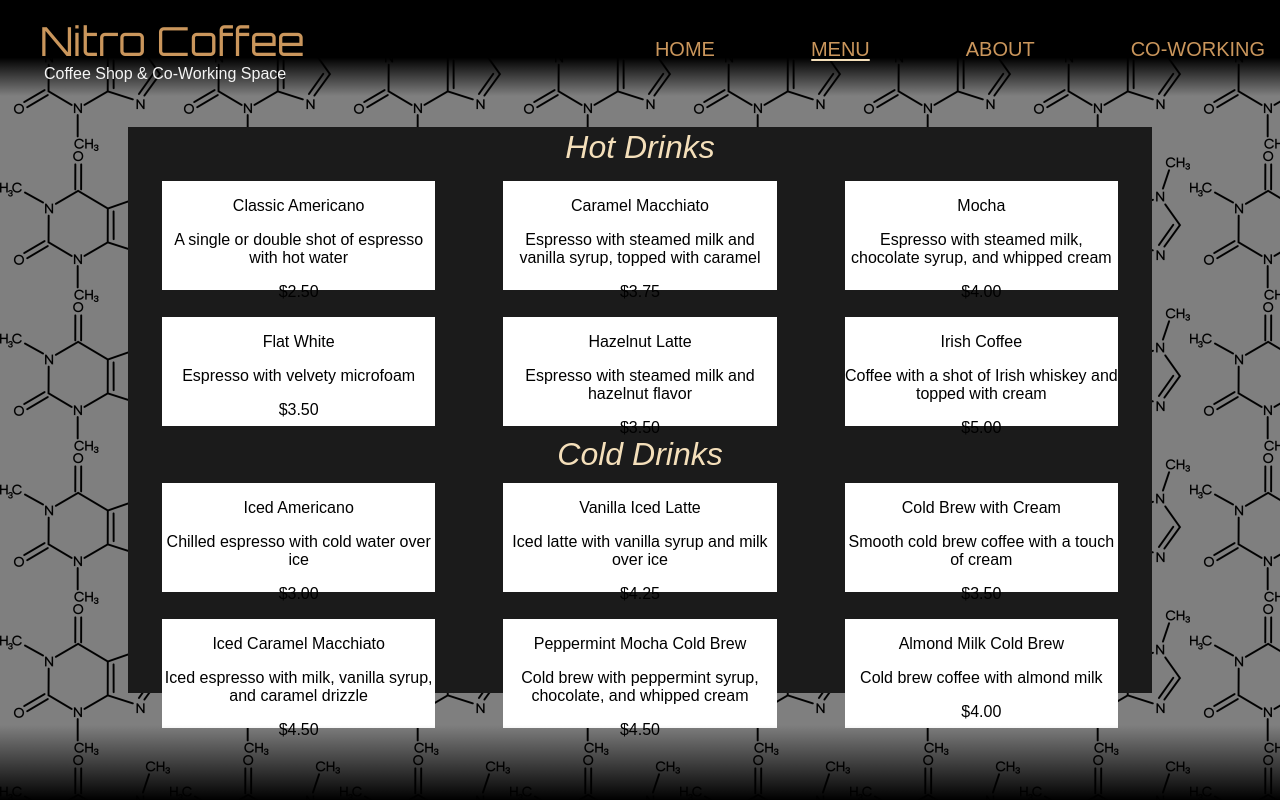
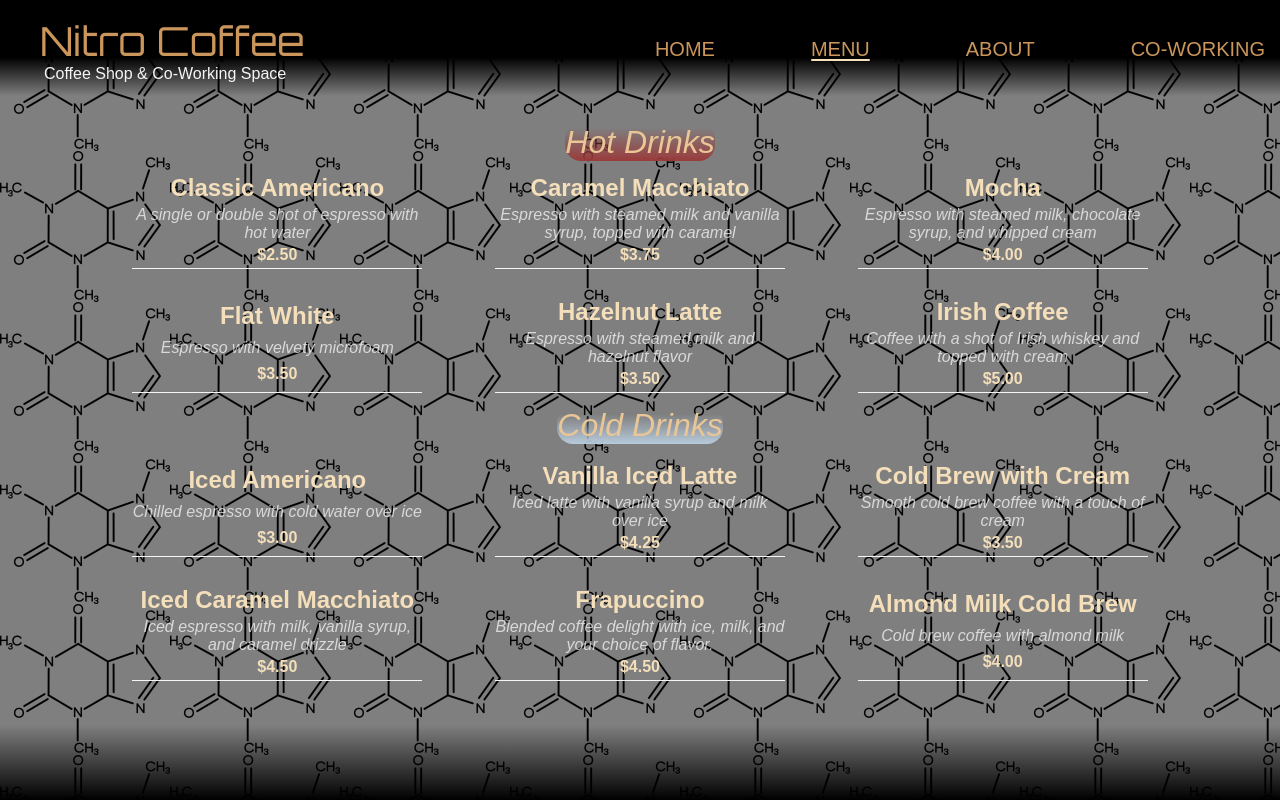
Before and after one commit to Chinchilla15/Restaurant-Page, a website built with webpack: page dist/index.html in a window 1280 px wide. Both pictures are taken after a click on the button "Menu". Built offline with nearby package versions, Linux system fonts and the light colour scheme; files whose address does not match are found by name; a web font is replaced by a local one.

Commit message:
Add: classes to item elements + styles

```diff
--- a/src/modules/menu.js
+++ b/src/modules/menu.js
@@ -22,7 +22,7 @@ export default function renderMenuTab(){
        { name: 'Vanilla Iced Latte', description: 'Iced latte with vanilla syrup and milk over ice', price: '$4.25' },
        { name: 'Cold Brew with Cream', description: 'Smooth cold brew coffee with a touch of cream', price: '$3.50' },
        { name: 'Iced Caramel Macchiato', description: 'Iced espresso with milk, vanilla syrup, and caramel drizzle', price: '$4.50' },
-       { name: 'Peppermint Mocha Cold Brew', description: 'Cold brew with peppermint syrup, chocolate, and whipped cream', price: '$4.50' },
+       { name: 'Frapuccino', description: 'Blended coffee delight with ice, milk, and your choice of flavor.', price: '$4.50' },
        { name: 'Almond Milk Cold Brew', description: 'Cold brew coffee with almond milk', price: '$4.00' },
     ];
 
@@ -34,6 +34,10 @@ export default function renderMenuTab(){
     const itemName = document.createElement('p');
     const itemDescription = document.createElement('p');
     const itemPrice = document.createElement('p');
+
+    itemName.classList.add('itemName');
+    itemDescription.classList.add('itemDescription');
+    itemPrice.classList.add('itemPrice');
 
     const menuItemData = menuItems[i];
     itemName.innerHTML = menuItemData.name;
--- a/src/styles/menu.css
+++ b/src/styles/menu.css
@@ -1,35 +1,59 @@
 @import url(./color.css);
 
 .menuDiv{
-    width: 80%;
+    width: 85%;
     height: 90%;
     display: grid;
     grid-template-columns:repeat(3,1fr);
-    grid-template-rows: 40px repeat(2,1fr) 30px repeat(2,1fr);
-    background-color: var(--black-color);
+    grid-template-rows: 30px repeat(2,1fr) 40px repeat(2,1fr);
     align-items: center;
     justify-items: center;
+
 }
 
 .hotDrink,
 .coldDrink{
     font-size: 32px;
     text-align: center;
-    color: var(--light-brown);
+    color: #EAC696;
     font-style: italic;
+    border-radius: 16px;
 }
 
 .hotDrink{
     grid-area: 1/1/2/4;
+    background: linear-gradient(to top, #9A3B3B, transparent 90%);
 }
 
 .coldDrink{
     grid-area: 4/1/5/4;
+    background: linear-gradient(to top, #B7CADB, transparent 80%);
 }
 
 .menuItem{
+    display: flex;
+    flex-direction: column;
+    justify-content: space-evenly;
     text-align: center;
     height: 80%;
     width: 80%;
-    background-color: white;
+    color: var(--light-brown);
+    border-bottom: 1px solid var(--white-color);
 }
+
+.itemName{
+    margin: 0;
+    font-size: 24px;
+    font-weight: 700;
+}
+
+.itemDescription{
+    margin: 0;
+    font-style: italic;
+    color: rgba(255, 255, 255, 0.7);
+}
+
+.itemPrice{
+    margin: 0;
+    font-weight: 600;
+}
```
